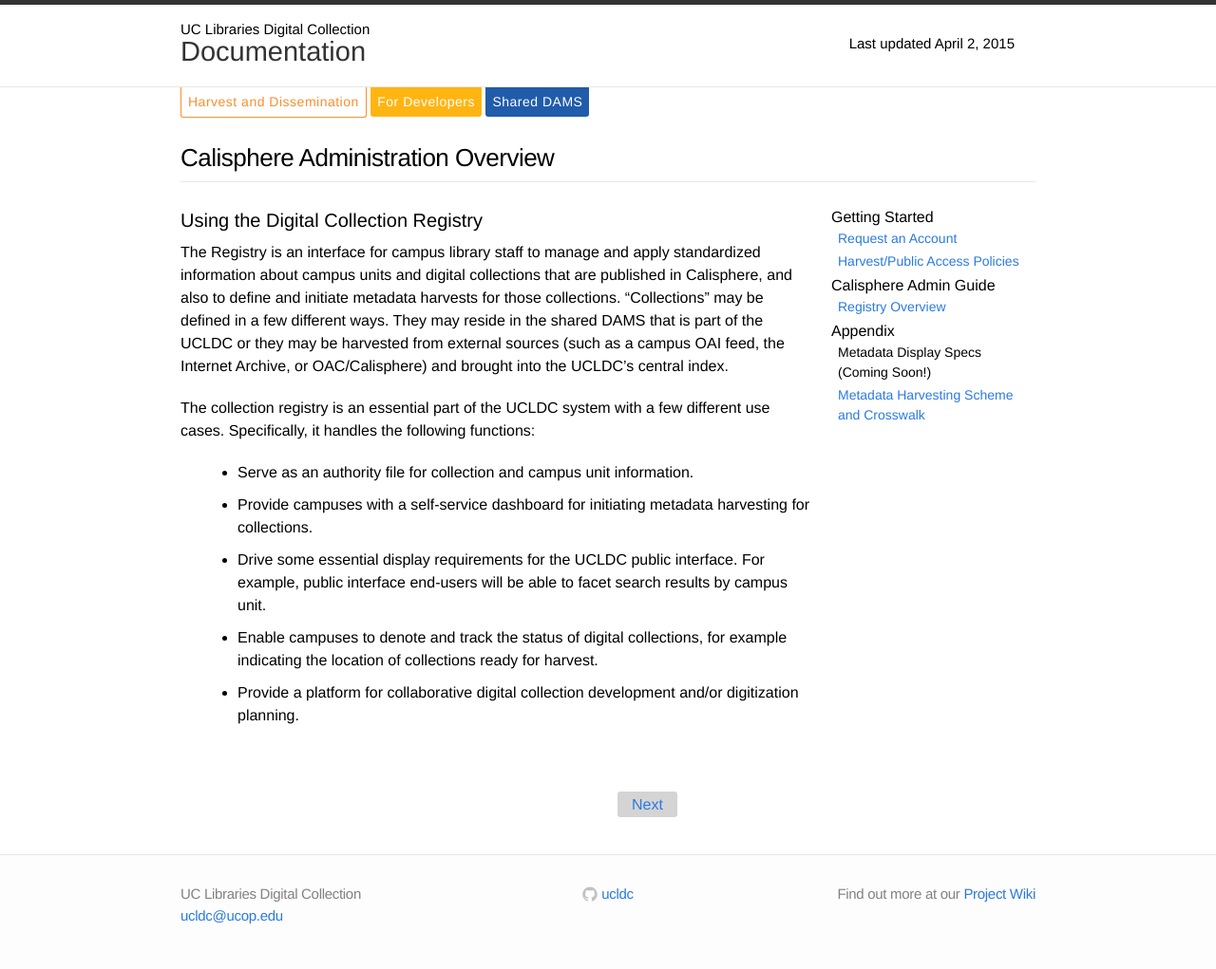
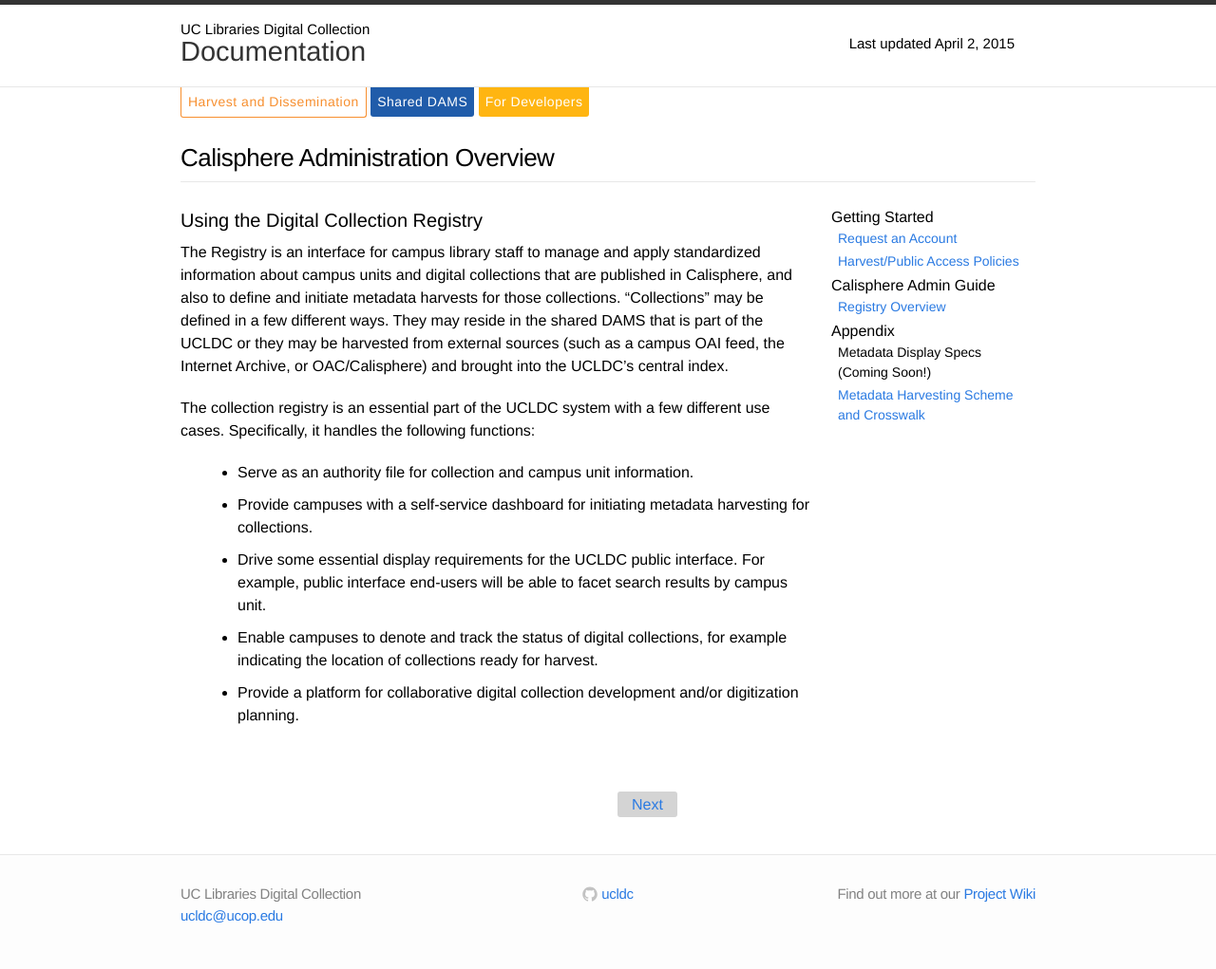
Before and after one commit to ucldc/ucldc-docs, a Jekyll site: the page built from docs/registry/index.md, in a window 1280 px wide. Shown: the whole page at 95% size. Built offline with Jekyll 4.4.1, drawn with Linux system fonts in a browser that asks for light colours; nearby versions of some CDN libraries.

Commit message:
changed nav order

```diff
--- a/_layouts/registry-doc.html
+++ b/_layouts/registry-doc.html
@@ -6,11 +6,11 @@
   <div class="nav-item" style="border-color: #F78F2F; border-width: 0 1px 1px 1px; border-style: solid">
     <a href="{{ site.url }}{{ site.baseurl }}/docs/registry/index/" style="color: #F78F2F">Harvest and Dissemination</a>
   </div>
+  <div class="nav-item" style="background-color: #205caa;">
+    <a href="{{ site.url }}{{ site.baseurl }}/docs/dams/index/" style="color: white">Shared DAMS</a>
+  </div>
   <div class="nav-item" style="background-color: #FFB511">
     <a href="{{ site.url }}{{ site.baseurl }}/docs/technical-docs/index/" style="color: white">For Developers</a>
-  </div>
-  <div class="nav-item" style="background-color: #205caa;">
-    <a href="{{ site.url }}{{ site.baseurl }}/docs/dams/index/" style="color: white">Shared DAMS</a>
   </div>
 </div>
 {% endif %}
```
